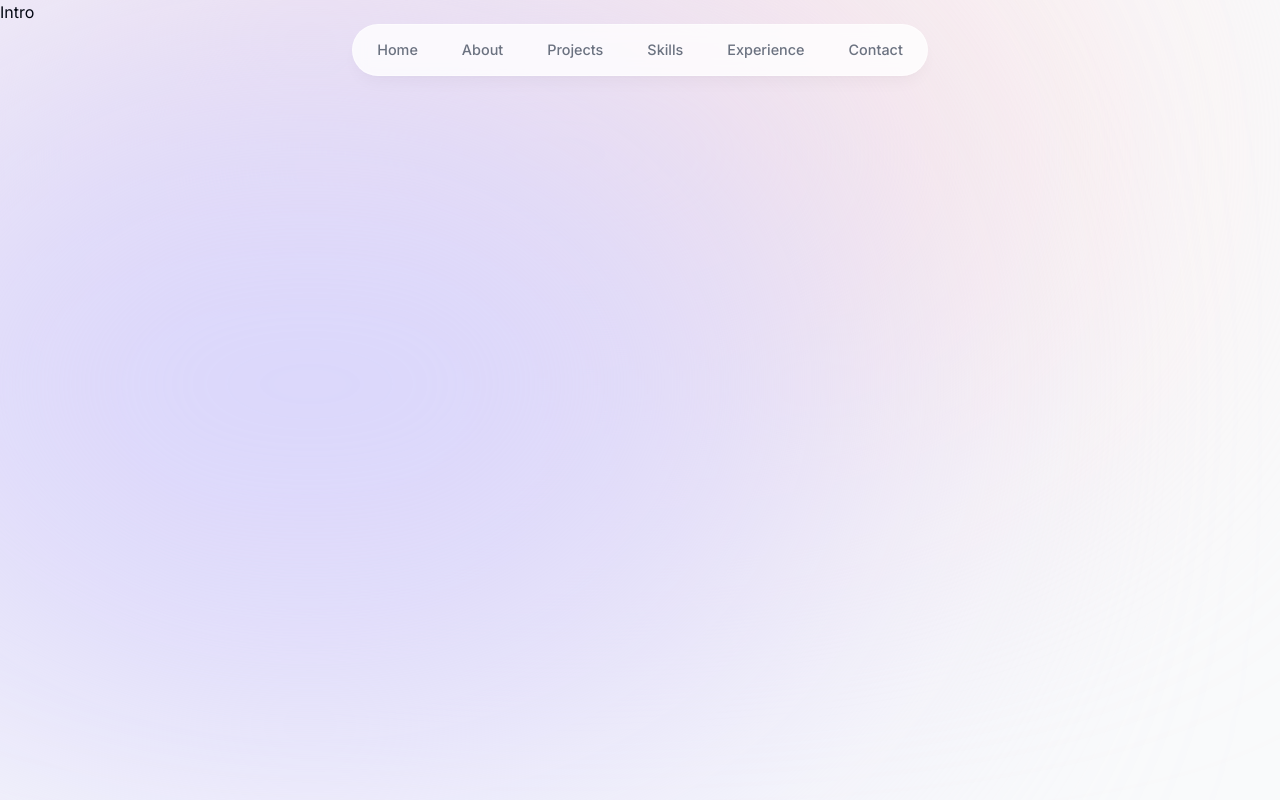
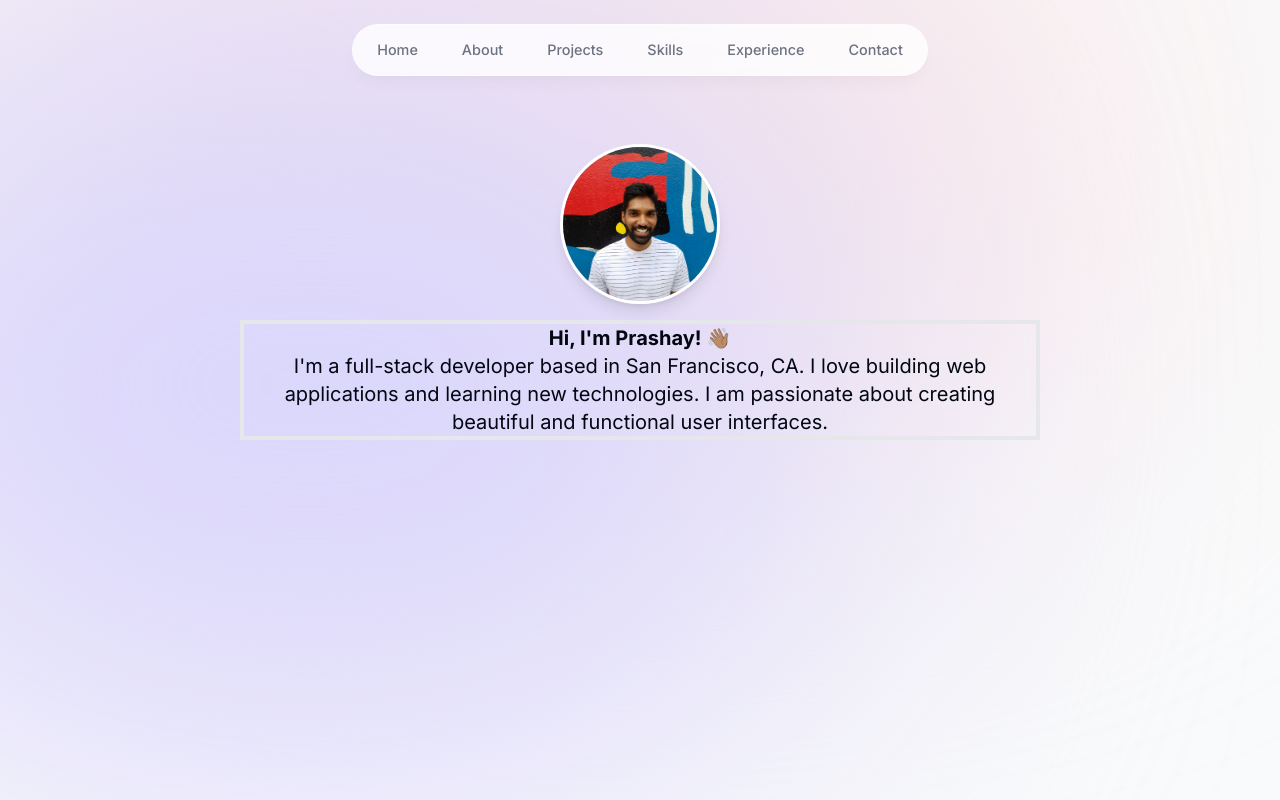
Before and after one commit to wadesword89/portfolio, a Next.js app: page / in a window 1280 px wide. Built offline with nearby package versions, Linux system fonts and the light colour scheme.

Commit message:
add intro text and image

```diff
--- a/app/layout.tsx
+++ b/app/layout.tsx
@@ -16,7 +16,7 @@ export default function RootLayout({
 }>) {
   return (
     <html lang="en">
-      <body className={`${inter.className} antialiased bg-gray-50 text-gray-950 relative`}>
+      <body className={`${inter.className} antialiased bg-gray-50 text-gray-950 relative pt-24 sm:pt-36`}>
         {/* Background Blobs:
           - The blobs are created using divs with absolute positioning. Blobs are circular divs with a blur applied to them.
           - The -z-10 is used to place the blobs behind the body content
@@ -24,9 +24,7 @@ export default function RootLayout({
         <div className="bg-[#fbe2e3] absolute top-[-6rem] -z-10 right-[11rem] h-[31.25rem] w-[31.25rem] rounded-full blur-[10rem] sm:w-[68.75rem]"></div>
         <div className="bg-[#dbd7fb] absolute top-[-1rem] -z-10 left-[-35rem] h-[50rem] w-[31.25rem] rounded-full blur-[10rem] sm:w-[68.75rem] md:left-[-33rem] lg:left-[-28rem] xl:left-[-15rem] 2xl:left-[-5rem]"></div>
         <Header />
-
         {children}
-
       </body>
     </html>
   );
--- a/app/page.tsx
+++ b/app/page.tsx
@@ -3,8 +3,9 @@ import Image from "next/image";
 
 export default function Home() {
   return (
-    <main>
+    <main className="flex flex-col items-center">
       <Intro />
+
     </main>
   );
 }
--- a/components/Header.tsx
+++ b/components/Header.tsx
@@ -12,7 +12,7 @@ export default function Header() {
     <header className="z-[999] relative">
       <motion.div
         className="fixed top-0 left-1/2 h-[4.5rem] w-full rounded-none border border-white border-opacity-40 bg-white bg-opacity-80 shadow-lg shadow-black/[0.03] backdrop-blur-[0.5rem] sm:top-6 sm:h-[3.25rem] sm:w-[36rem] sm:rounded-full dark:bg-gray-950 dark:border-black/40 dark:bg-opacity-75"
-        initial={{ y: -100, x: "-50%", opacity: 0 }}
+        initial={{ y: -100, x: "-50%", opacity: 0 }} //x: "-50%" is used to center the element
         animate={{ y: 0, x: "-50%", opacity: 1 }}
       ></motion.div>
 
--- a/components/Intro.tsx
+++ b/components/Intro.tsx
@@ -1,8 +1,38 @@
+'use client'
 import React from 'react'
+import Image from 'next/image'
+import { motion } from 'framer-motion'
 
 const Intro = () => {
   return (
-    <div>Intro</div>
+    <section className='mb-28 max-w-[50rem] text-center sm:mb-0'>
+      <div className='flex justify-center items-center'>
+        <motion.div
+          initial={{ opacity: 0, scale: 0.5 }}
+          animate={{ opacity: 1, scale: 1 }}
+          transition={{
+            duration: 0.8,
+            delay: 0.5,
+            ease: [0, 0.71, 0.2, 1.01]
+          }}
+        >
+          <Image
+            src="/portrait.jpg"
+            alt="Prashay portrait"
+            width={200}
+            height={200}
+            priority={true}
+            className='rounded-full h-40 w-40 object-cover border-[3px] border-white shadow-lg'
+          />
+        </motion.div>
+      </div>
+      <p className='mb-10 mt-4 px-4 text-2xl border-4 sm:text-xl'>
+        <span className='font-bold '>Hi, I'm Prashay! 👋🏽</span> <br />
+        I'm a full-stack developer based in San Francisco, CA.
+        I love building web applications and learning new technologies.
+        I am passionate about creating beautiful and functional user interfaces.
+      </p>
+    </section>
   )
 }
 
```
Also changed, not shown: .eslintrc.json, public/portrait.jpg (added).
